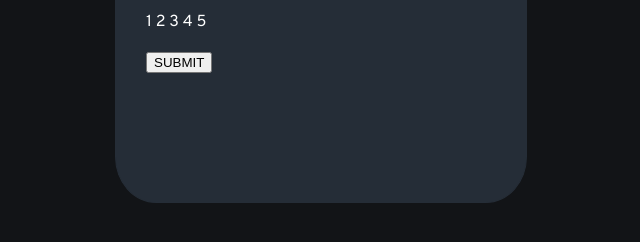
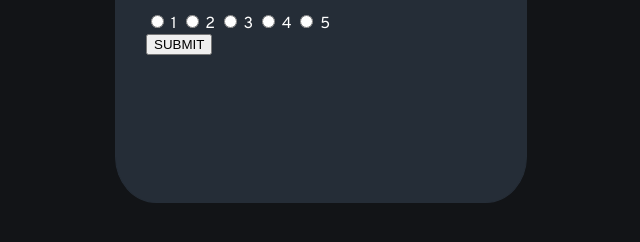
Before and after one commit to OrlandoAdrianCalciu/interactive-rating-component, a plain HTML site: page index.html in a window 1280 px wide. Shown: the part 428-670 px from the top of the page, without its empty margins (319-959 px from the left). Drawn offline with Linux system fonts and the light colour scheme.

Commit message:
Update index.html

```diff
--- a/index.html
+++ b/index.html
@@ -13,34 +13,39 @@
 </head>
 
 <body>
+    <header>
         <div class="card">
             <svg xmlns="http://www.w3.org/2000/svg" width="17" height="16">
                 <path xmlns="http://www.w3.org/2000/svg"
                     d="m9.067.43 1.99 4.031c.112.228.33.386.58.422l4.45.647a.772.772 0 0 1 .427 1.316l-3.22 3.138a.773.773 0 0 0-.222.683l.76 4.431a.772.772 0 0 1-1.12.813l-3.98-2.092a.773.773 0 0 0-.718 0l-3.98 2.092a.772.772 0 0 1-1.119-.813l.76-4.431a.77.77 0 0 0-.222-.683L.233 6.846A.772.772 0 0 1 .661 5.53l4.449-.647a.772.772 0 0 0 .58-.422L7.68.43a.774.774 0 0 1 1.387 0Z"
                     fill="#FC7614" />
             </svg>
+
             <h1>How did we do?</h1>
-        <p>Please let us know how we did with your support request. All feedback is appreciated
-            to help us improve our offering!</p>
+            <p>Please let us know how we did with your support request. All feedback is appreciated to help us improve
+                our offering!</p>
+
             <div class="">
                 <div class="radio">
-                <form class="rating">
+                    <form action="">
                     <input type="radio" id="rating1" name="ratings" value="ratings">
-                    <label for="rating1">1</label>
+                    <label for="rating1"><span>1</span></label>
                     <input type="radio" id="rating2" name="ratings" value="ratings">
-                    <label for="rating2">2</label>
+                    <label for="rating2"><span>2</span></label>
                     <input type="radio" id="rating3" name="ratings" value="ratings">
-                    <label for="rating3">3</label>
+                    <label for="rating3"><span>3</span></label>
                     <input type="radio" id="rating4" name="ratings" value="ratings">
-                    <label for="rating4">4</label>
+                    <label for="rating4"><span>4</span></label>
                     <input type="radio" id="rating5" name="ratings" value="ratings">
-                    <label for="rating5">5</label>
+                    <label for="rating5"><span>5</span></label>
+
+                    <br>
+                    <input type="submit" value="SUBMIT">
                 </form>
                 </div>
-            <br>
-            <input type="submit" value="SUBMIT">
             </div>
         </div>
+
 
 
         <!-- You selected out of 5
```
Lines whose indentation alone changed are shown as unchanged.
